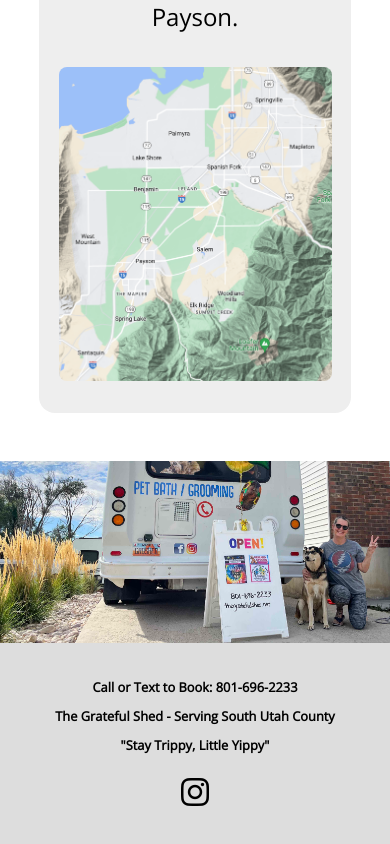
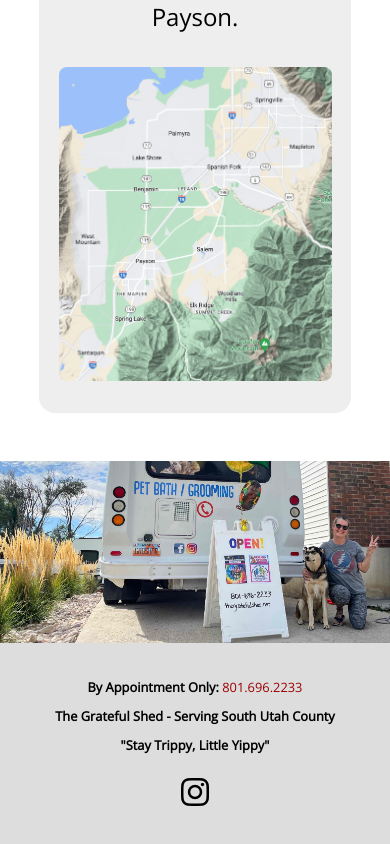
Before and after one commit to kjones901/The-Grateful-Shed, a React (Vite) app: page / in a window 390 px wide. Shown: the part 1668-2512 px from the top of the page. Built offline with nearby package versions, Linux system fonts and the light colour scheme; a web font is replaced by a local one.

Commit message:
added links to phone number in pricing and footer. Minor text updates

```diff
--- a/src/Components/Footer/index.jsx
+++ b/src/Components/Footer/index.jsx
@@ -1,9 +1,10 @@
 import { FooterContainer, FooterText, FooterLink} from "./styled";
+import colors from "../../colors";
 
 const Footer = () => {
   return (
     <FooterContainer>
-      <FooterText>Call or Text to Book: 801-696-2233</FooterText>
+      <FooterText>By Appointment Only: <a href="tel:number" style={{ color: colors.red }}>801.696.2233</a></FooterText>
       <FooterText>The Grateful Shed - Serving South Utah County</FooterText>
       <FooterText>&quot;Stay Trippy, Little Yippy&quot;</FooterText>
         <a href="https://www.instagram.com/thegratefulshedut/?hl=en">
--- a/src/Pages/Pricing/index.jsx
+++ b/src/Pages/Pricing/index.jsx
@@ -4,6 +4,7 @@ import { PageContainer } from "../pageStyled";
 import SmallDogImg from "../../assets/pricing-small-dog.jpeg";
 import MedDogImg from "../../assets/pricing-medium-dog.jpeg";
 import LargeDogImg from "../../assets/pricing-large-dog.jpeg";
+import colors from "../../colors";
 import {
   AboutText,
   AboutTextSub,
@@ -26,7 +27,7 @@ const Pricing = () => {
   return (
     <PageContainer>
       <Header />
-      <AboutText>By appointment only: CALL or TEXT to book - 801-696-2233</AboutText>
+      <AboutText>By appointment only.<br/>CALL or TEXT to book - <a href="tel:number" style={{ color: colors.red }}>801.696.2233</a></AboutText>
       <AboutTextSub>* Additional charges may apply for poodle mixes.</AboutTextSub>
       <PriceContainer>
         <ImageContainer>
```
